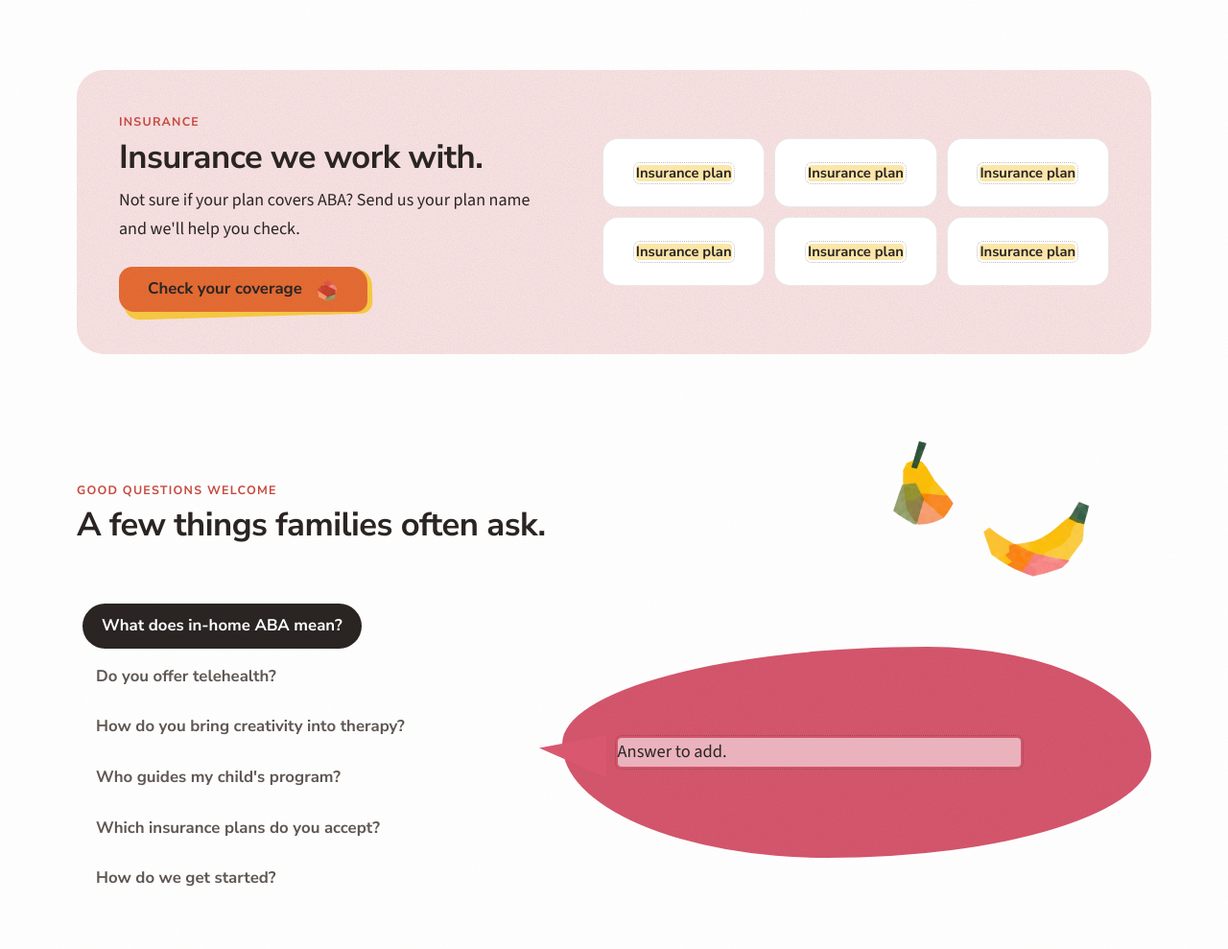
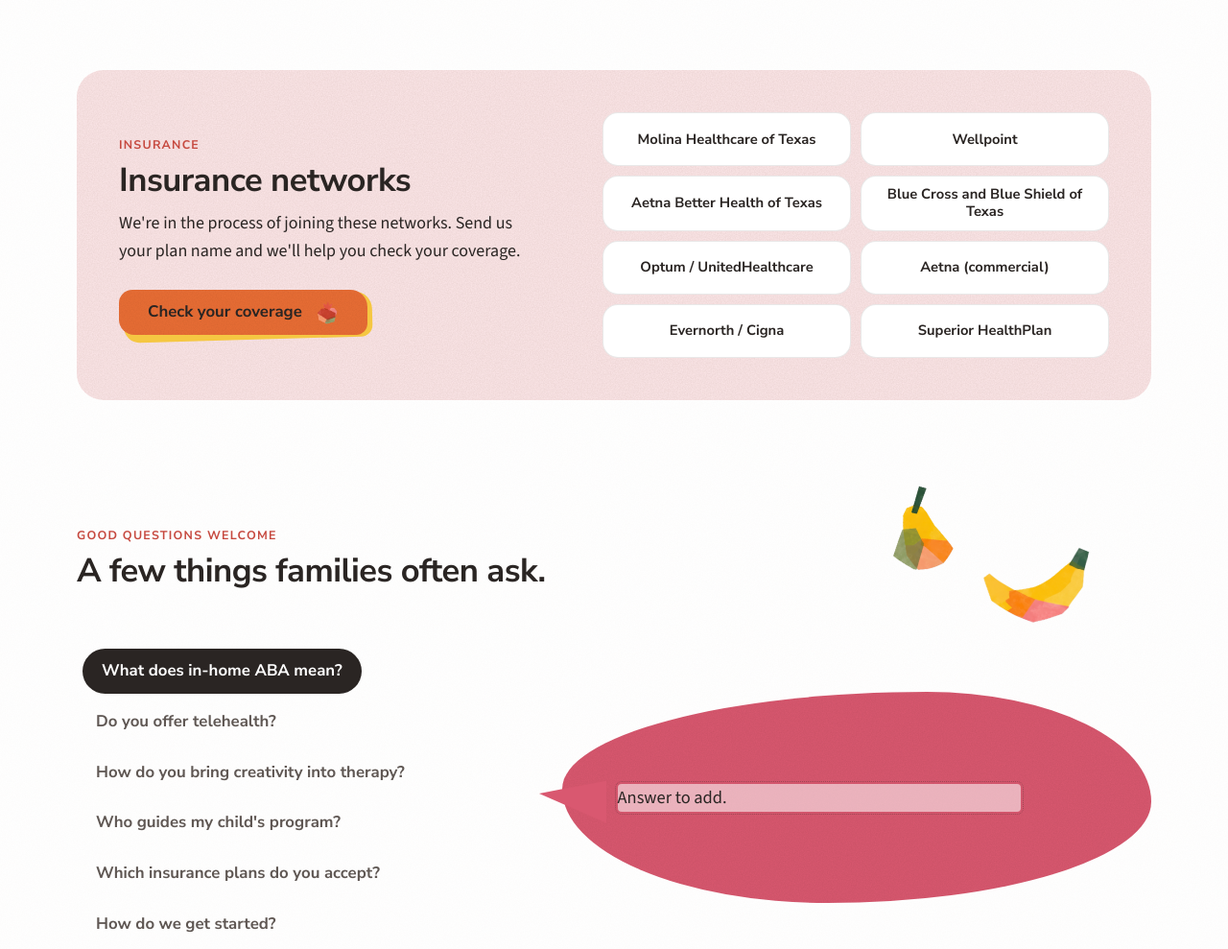
Before and after one commit to chuman-glitch/everyshape-website, a plain HTML site: page index.html in a window 1280 px wide. Shown: the part 4790-5779 px from the top of the page at 96% size. Drawn offline with nearby package versions, Linux system fonts and the light colour scheme.

Commit message:
Insurance networks list (applications in progress) and photo disclaimer
Co-Authored-By: Claude Opus 5.5 <noreply@anthropic.com>

```diff
--- a/assets/i18n-strings.js
+++ b/assets/i18n-strings.js
@@ -210,5 +210,8 @@ window.ES_STRINGS = {
   "Insurance we work with.": ["Seguros con los que trabajamos.", "我们合作的保险。"],
   "Not sure if your plan covers ABA? Send us your plan name and we'll help you check.": ["¿No sabes si tu plan cubre ABA? Envíanos el nombre de tu plan y te ayudamos a verificarlo.", "不确定您的保险是否涵盖 ABA？告诉我们您的保险计划名称，我们帮您确认。"],
   "Check your coverage": ["Verifica tu cobertura", "查询保障范围"],
+  "Insurance networks": ["Redes de seguros", "保险网络"],
+  "We're in the process of joining these networks. Send us your plan name and we'll help you check your coverage.": ["Estamos en proceso de unirnos a estas redes. Envíanos el nombre de tu plan y te ayudamos a verificar tu cobertura.", "我们正在申请加入以下保险网络。告诉我们您的保险计划名称，我们帮您确认保障范围。"],
+  "Photos are for illustration only. Some are AI-generated or stock images, and none show Every Shape clients.": ["Las fotos son solo ilustrativas. Algunas fueron generadas con IA o son imágenes de archivo, y ninguna muestra a clientes de Every Shape.", "图片仅作示意。部分为 AI 生成或图库图片，均非 Every Shape 的客户。"],
   "Thanks! This form isn't connected yet. Please call or text +1 (917) 310-5162, or email hi@everyshapetherapy.com.": ["¡Gracias! Este formulario aún no está conectado. Llama o envía un mensaje al +1 (917) 310-5162, o escribe a hi@everyshapetherapy.com.", "谢谢！此表格暂未接通。请致电或发短信至 +1 (917) 310-5162，或发邮件至 hi@everyshapetherapy.com。"],
 };
--- a/index.html
+++ b/index.html
@@ -10,7 +10,7 @@
   <link rel="preconnect" href="https://fonts.gstatic.com" crossorigin>
   <link href="https://fonts.googleapis.com/css2?family=Nunito+Sans:opsz,wght@6..12,400;6..12,600;6..12,700;6..12,800&family=Source+Sans+3:wght@400;600&display=swap" rel="stylesheet">
   <link rel="stylesheet" href="assets/motion.css?v=5">
-  <link rel="stylesheet" href="styles.css?v=19">
+  <link rel="stylesheet" href="styles.css?v=20">
 </head>
 <body>
 
@@ -340,21 +340,23 @@
         </div>
       </div>
 
-      <!-- INSURANCE: replace each "Insurance plan" with a plan name (or a logo <img>) -->
+      <!-- INSURANCE: network applications in progress. Edit the list as plans are confirmed. -->
       <div class="ins">
         <div class="ins__text">
           <p class="eyebrow">Insurance</p>
-          <h2>Insurance we work with.</h2>
-          <p>Not sure if your plan covers ABA? Send us your plan name and we'll help you check.</p>
+          <h2>Insurance networks</h2>
+          <p>We're in the process of joining these networks. Send us your plan name and we'll help you check your coverage.</p>
           <a class="paper-btn" href="#contact" data-cta="fruit" data-fruit="4"><span>Check your coverage</span></a>
         </div>
         <ul class="ins__list">
-          <li><span class="todo">Insurance plan</span></li>
-          <li><span class="todo">Insurance plan</span></li>
-          <li><span class="todo">Insurance plan</span></li>
-          <li><span class="todo">Insurance plan</span></li>
-          <li><span class="todo">Insurance plan</span></li>
-          <li><span class="todo">Insurance plan</span></li>
+          <li>Molina Healthcare of Texas</li>
+          <li>Wellpoint</li>
+          <li>Aetna Better Health of Texas</li>
+          <li>Blue Cross and Blue Shield of Texas</li>
+          <li>Optum / UnitedHealthcare</li>
+          <li>Aetna (commercial)</li>
+          <li>Evernorth / Cigna</li>
+          <li>Superior HealthPlan</li>
         </ul>
       </div>
 
@@ -444,10 +446,11 @@
   <div class="wrap footer__inner">
     <img src="assets/img/logo-secondary.png" alt="Every Shape" width="150" height="100">
     <p>© <span id="year">2026</span> Every Shape Therapy LLC · Dallas, Texas</p>
+    <p class="disclaimer">Photos are for illustration only. Some are AI-generated or stock images, and none show Every Shape clients.</p>
   </div>
 </footer>
 
-<script src="assets/i18n-strings.js?v=5"></script>
+<script src="assets/i18n-strings.js?v=6"></script>
 <script src="assets/i18n.js?v=1"></script>
 <script src="assets/motion.js?v=3"></script>
 <script src="script.js?v=13"></script>
--- a/styles.css
+++ b/styles.css
@@ -662,3 +662,6 @@ a { color: inherit; }
 .ins__list { list-style: none; padding: 0; margin: 0; display: grid; grid-template-columns: repeat(3, minmax(0, 1fr)); gap: 10px; }
 .ins__list li { display: grid; place-items: center; min-height: 72px; padding: 10px; border-radius: 16px; background: #fff; border: 1px solid rgba(42, 37, 35, .1); font: 700 .92rem/1.2 var(--font-head); text-align: center; }
 @media (max-width: 820px) { .ins { grid-template-columns: 1fr; } .ins__list { grid-template-columns: 1fr 1fr; } }
+.ins__list { grid-template-columns: repeat(2, minmax(0, 1fr)); }
+.ins__list li { min-height: 56px; }
+.disclaimer { flex-basis: 100%; font-size: .8rem !important; color: var(--ink-soft); margin: 0; }
--- a/v2/v2.css
+++ b/v2/v2.css
@@ -739,3 +739,6 @@ li:last-child > .faq-q { border-bottom: 1px solid rgba(42, 37, 35, .14); }
 .d-btn { margin-top: 14px; }
 .left__foot .paper-btn { padding: 13px 22px; }
 @media (max-width: 900px) { .ins { grid-template-columns: 1fr; } .ins__list { grid-template-columns: 1fr 1fr; } }
+.ins__list { grid-template-columns: repeat(2, minmax(0, 1fr)); }
+.ins__list li { min-height: 56px; }
+.foot .disclaimer { flex-basis: 100%; font-size: .8rem; opacity: .75; }
```
Also changed, not shown: v2/index.html (+14 -11 lines).
